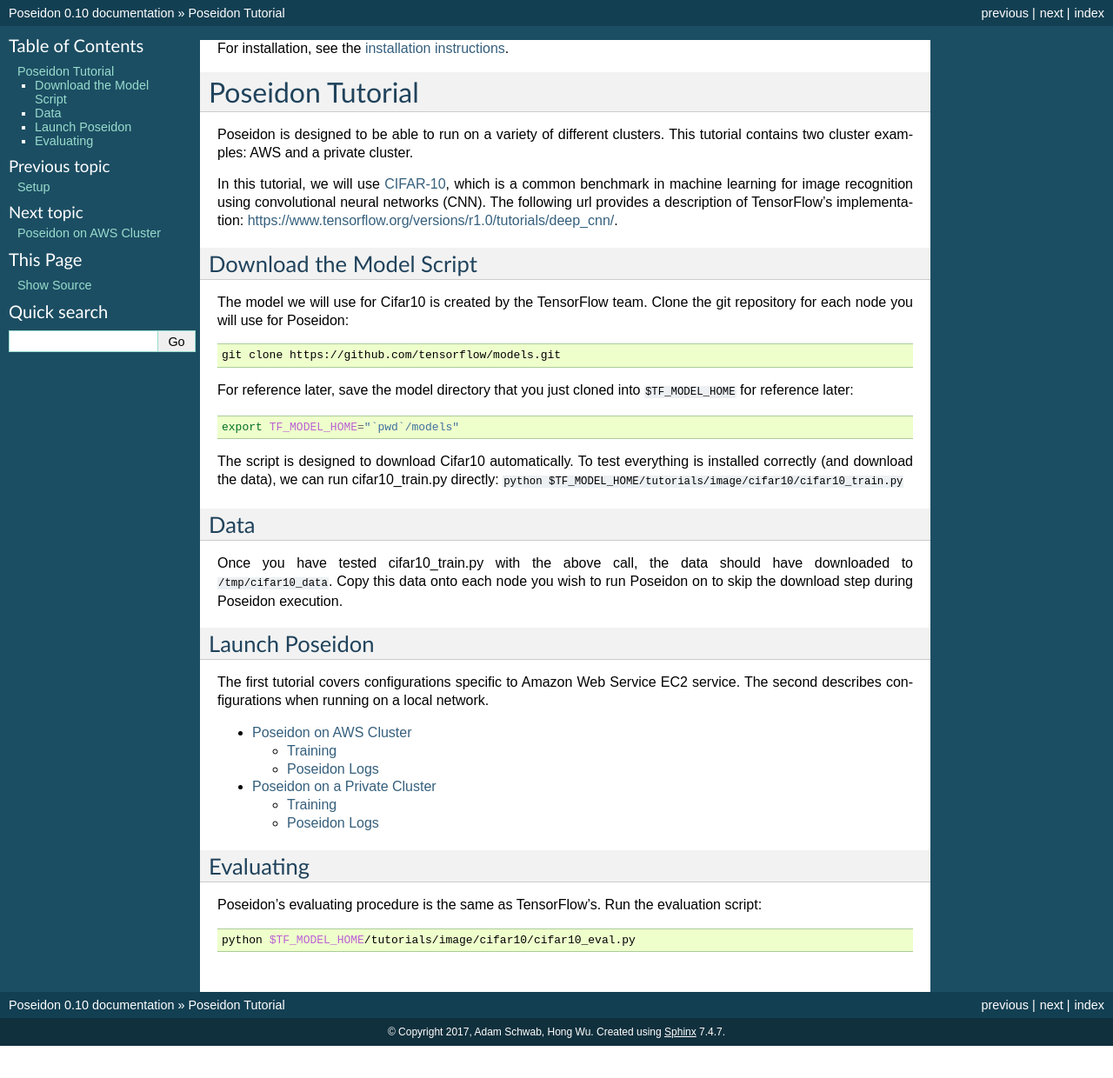
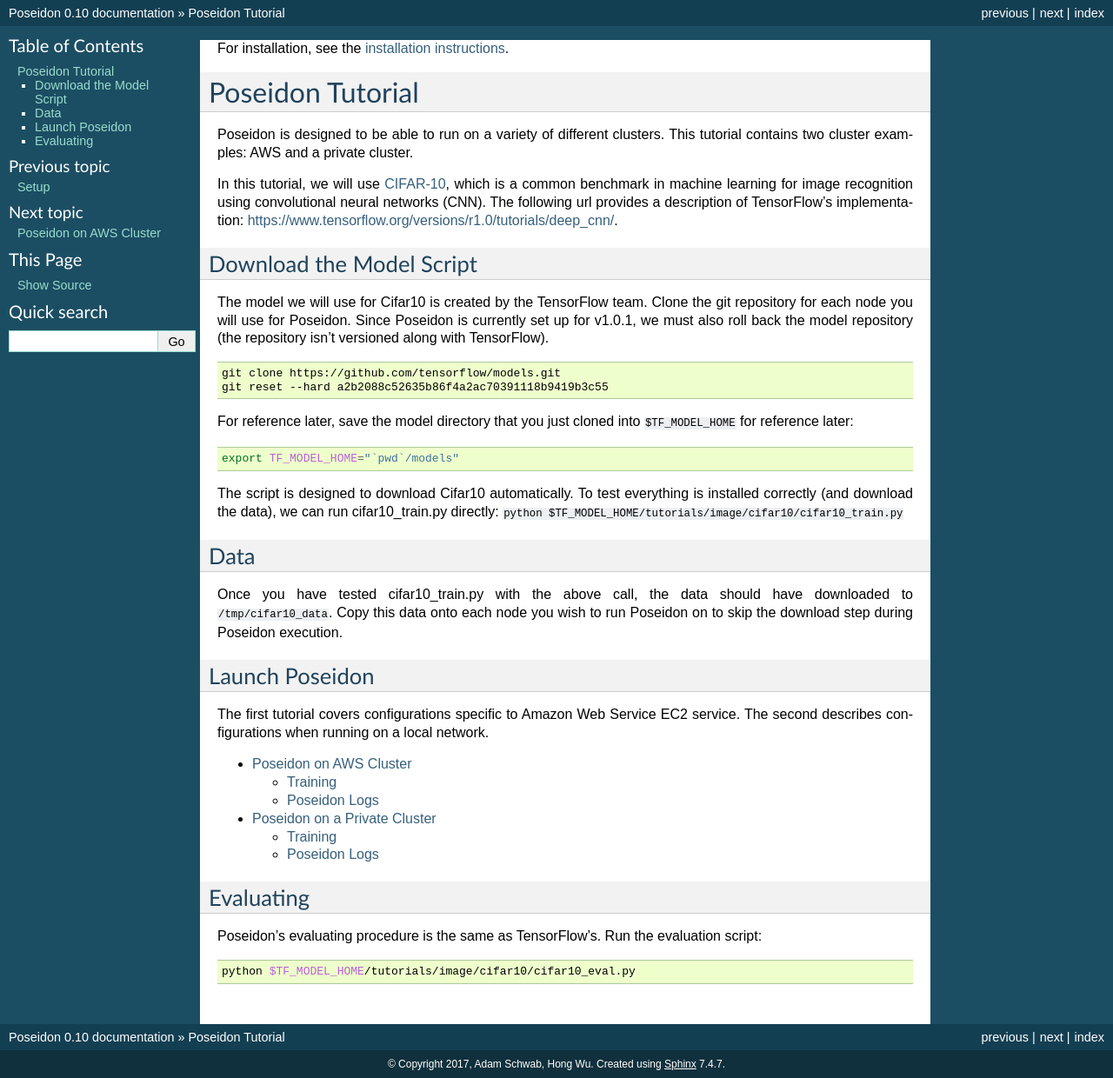
Before and after one commit to petuum-inc/poseidon-release, a Sphinx documentation site: the page built from docs/source/tutorial.rst, in a window 1280 px wide. Shown: the whole page at 87% size. Built offline with Sphinx 7.4.7, drawn with Linux system fonts in a browser that asks for light colours; before the commit the page ends 1203 px from its top, so only the background shows below that.

Commit message:
adding a reset to tf models to v1.0.1

```diff
--- a/docs/source/tutorial.rst
+++ b/docs/source/tutorial.rst
@@ -11,11 +11,12 @@
 Download the Model Script
 -------------------------
 
-The model we will use for Cifar10 is created by the TensorFlow team. Clone the git repository for each node you will use for Poseidon:
+The model we will use for Cifar10 is created by the TensorFlow team. Clone the git repository for each node you will use for Poseidon. Since Poseidon is currently set up for v1.0.1, we must also roll back the model repository (the repository isn't versioned along with TensorFlow).
 
 .. code:: bash
 
     git clone https://github.com/tensorflow/models.git
+    git reset --hard a2b2088c52635b86f4a2ac70391118b9419b3c55
 
 For reference later, save the model directory that you just cloned into ``$TF_MODEL_HOME`` for reference later:
 
```
